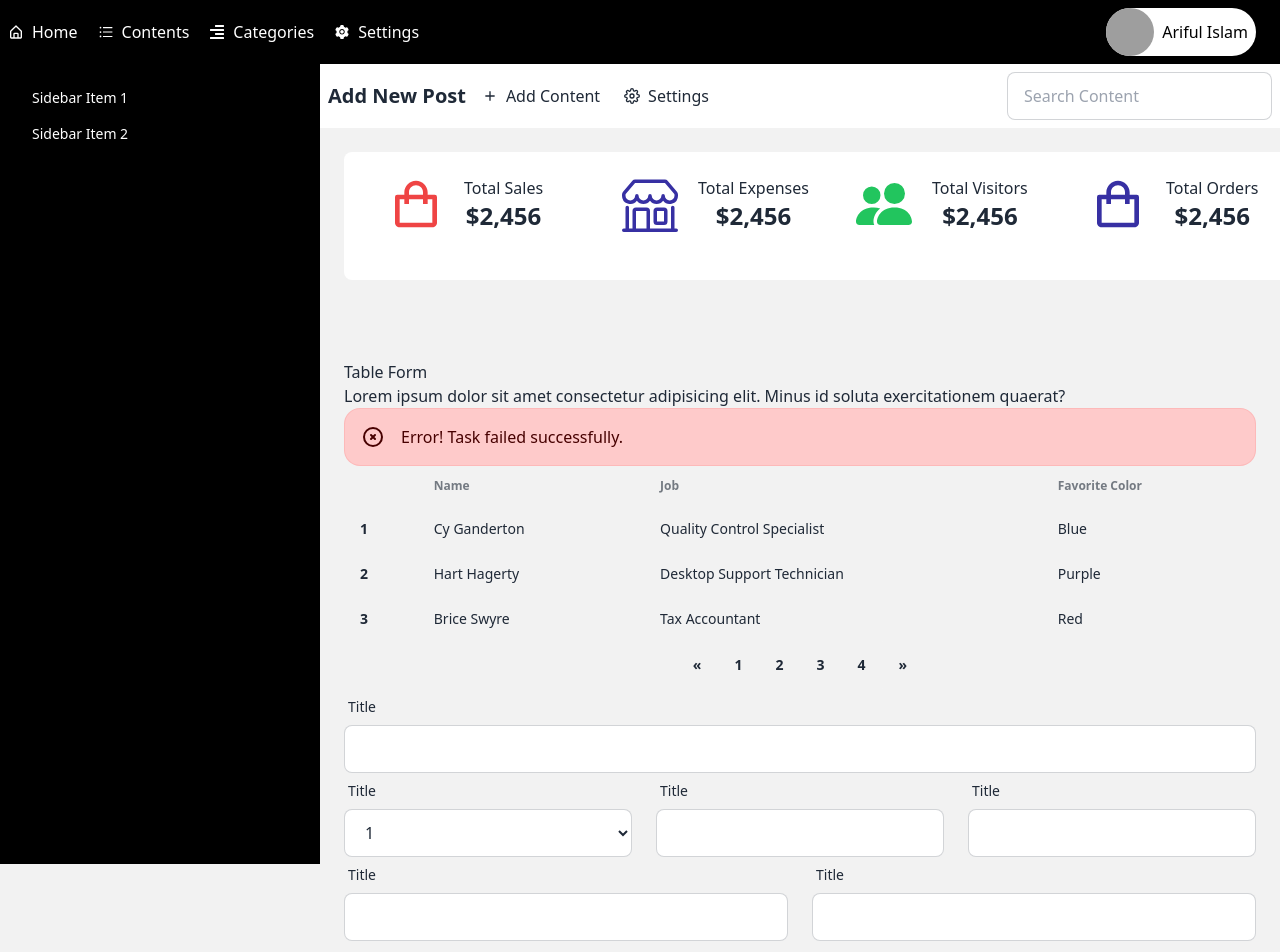
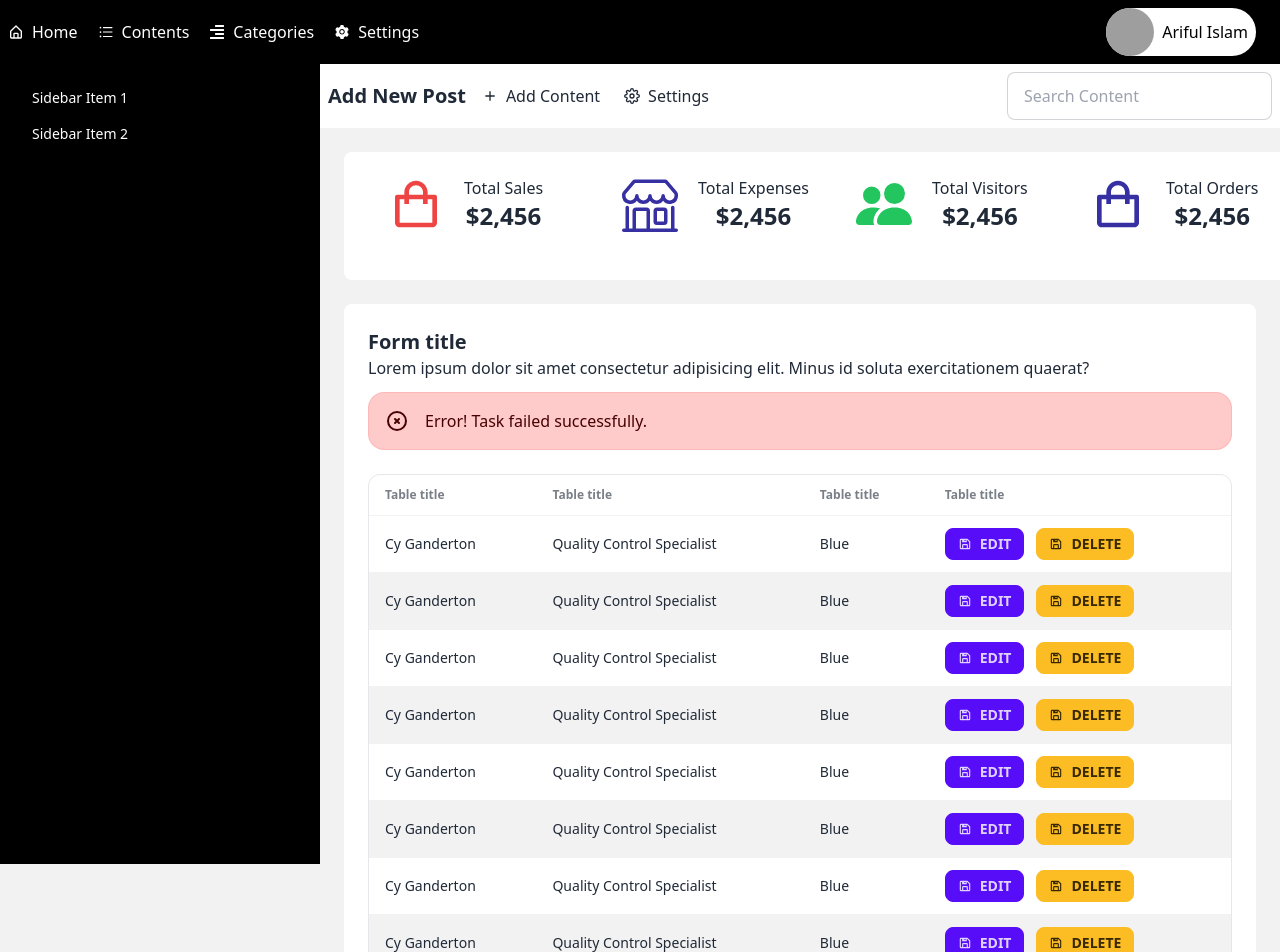
Before and after one commit to arifulislam39/task-dashboard, a Next.js app: page / in a window 1280 px wide. Shown: the top 952 px of the page. Built offline with nearby package versions, Linux system fonts and the light colour scheme; grey boxes are pictures that could not be loaded.

Commit message:
table added

```diff
--- a/components/FormOne.jsx
+++ b/components/FormOne.jsx
@@ -2,8 +2,15 @@ import React from "react";
 
 const FormOne = () => {
   return (
-    <div>
-      <div>
+    <div className="bg-white rounded-lg">
+      <div className="p-6">
+      <h2 className="font-bold text-xl">Form title</h2>
+        <p className="pb-3">
+          Lorem ipsum dolor sit amet consectetur adipisicing elit. Minus id
+          soluta exercitationem quaerat?
+        </p>
+       <div> <button className="btn btn-warning mr-3">Turkish</button>
+        <button className="btn ">English</button></div>
         <form>
           <div className="">
             {/* 1 */}
--- a/components/TableForm.jsx
+++ b/components/TableForm.jsx
@@ -1,17 +1,18 @@
 import React from "react";
+import {BiSave} from "react-icons/bi"
 
 const TableForm = () => {
   return (
-    <div className="mt-20">
-      <div>
-        <h2>Table Form</h2>
-        <p>
+    <div className=" bg-white rounded-lg my-6">
+      <div className="p-6">
+        <h2 className="font-bold text-xl">Form title</h2>
+        <p className="pb-3">
           Lorem ipsum dolor sit amet consectetur adipisicing elit. Minus id
           soluta exercitationem quaerat?
         </p>
 
         {/* alert */}
-        <div className="alert alert-error bg-red-200">
+        <div className="alert alert-error bg-red-200 mb-6">
           <svg
             xmlns="http://www.w3.org/2000/svg"
             className="stroke-current shrink-0 h-6 w-6"
@@ -30,54 +31,124 @@ const TableForm = () => {
 
         {/* table */}
 
-        <div className="overflow-x-auto">
+        <div className="overflow-x-auto border rounded-xl ">
           <table className="table table-zebra">
             {/* head */}
             <thead>
               <tr>
-                <th></th>
-                <th>Name</th>
-                <th>Job</th>
-                <th>Favorite Color</th>
+                <th className="font-bold">Table title</th>
+                <th className="font-bold">Table title</th>
+                <th className="font-bold">Table title</th>
+                <th className="font-bold">Table title</th>
               </tr>
             </thead>
             <tbody>
               {/* row 1 */}
               <tr>
-                <th>1</th>
-                <td>Cy Ganderton</td>
+                <td className="">Cy Ganderton</td>
                 <td>Quality Control Specialist</td>
                 <td>Blue</td>
+                <td>
+                  <div>
+                    <button className="btn btn-sm btn-primary mr-3"><BiSave /> Edit</button>
+                    <button className="btn btn-sm btn-warning"><BiSave />Delete</button>
+                  </div>
+                </td>
               </tr>
-              {/* row 2 */}
               <tr>
-                <th>2</th>
-                <td>Hart Hagerty</td>
-                <td>Desktop Support Technician</td>
-                <td>Purple</td>
+                <td className="">Cy Ganderton</td>
+                <td>Quality Control Specialist</td>
+                <td>Blue</td>
+                <td>
+                  <div>
+                    <button className="btn btn-sm btn-primary mr-3"><BiSave /> Edit</button>
+                    <button className="btn btn-sm btn-warning"><BiSave />Delete</button>
+                  </div>
+                </td>
               </tr>
-              {/* row 3 */}
               <tr>
-                <th>3</th>
-                <td>Brice Swyre</td>
-                <td>Tax Accountant</td>
-                <td>Red</td>
+                <td className="">Cy Ganderton</td>
+                <td>Quality Control Specialist</td>
+                <td>Blue</td>
+                <td>
+                  <div>
+                    <button className="btn btn-sm btn-primary mr-3"><BiSave /> Edit</button>
+                    <button className="btn btn-sm btn-warning"><BiSave />Delete</button>
+                  </div>
+                </td>
               </tr>
+              <tr>
+                <td className="">Cy Ganderton</td>
+                <td>Quality Control Specialist</td>
+                <td>Blue</td>
+                <td>
+                  <div>
+                    <button className="btn btn-sm btn-primary mr-3"><BiSave /> Edit</button>
+                    <button className="btn btn-sm btn-warning"><BiSave />Delete</button>
+                  </div>
+                </td>
+              </tr>
+              <tr>
+                <td className="">Cy Ganderton</td>
+                <td>Quality Control Specialist</td>
+                <td>Blue</td>
+                <td>
+                  <div>
+                    <button className="btn btn-sm btn-primary mr-3"><BiSave /> Edit</button>
+                    <button className="btn btn-sm btn-warning"><BiSave />Delete</button>
+                  </div>
+                </td>
+              </tr>
+              <tr>
+                <td className="">Cy Ganderton</td>
+                <td>Quality Control Specialist</td>
+                <td>Blue</td>
+                <td>
+                  <div>
+                    <button className="btn btn-sm btn-primary mr-3"><BiSave /> Edit</button>
+                    <button className="btn btn-sm btn-warning"><BiSave />Delete</button>
+                  </div>
+                </td>
+              </tr>
+              <tr>
+                <td className="">Cy Ganderton</td>
+                <td>Quality Control Specialist</td>
+                <td>Blue</td>
+                <td>
+                  <div>
+                    <button className="btn btn-sm btn-primary mr-3"><BiSave /> Edit</button>
+                    <button className="btn btn-sm btn-warning"><BiSave />Delete</button>
+                  </div>
+                </td>
+              </tr>
+              <tr>
+                <td className="">Cy Ganderton</td>
+                <td>Quality Control Specialist</td>
+                <td>Blue</td>
+                <td>
+                  <div>
+                    <button className="btn btn-sm btn-primary mr-3"><BiSave /> Edit</button>
+                    <button className="btn btn-sm btn-warning"><BiSave />Delete</button>
+                  </div>
+                </td>
+              </tr>
+
+
             </tbody>
           </table>
         </div>
 
         {/* pagination */}
-       <div className="text-center">
-       <div className="join">
-        <button className="join-item btn">«</button>
-          <button className="join-item btn">1</button>
-          <button className="join-item btn">2</button>
-          <button className="join-item btn">3</button>
-          <button className="join-item btn">4</button>
-          <button className="join-item btn">»</button>
+        <div className="text-center mt-6">
+          <div className="join">
+            <button className="join-item btn ">«</button>
+            <button className="join-item btn mx-3">1</button>
+            <button className="join-item btn text-white bg-blue-500">2</button>
+            <button className="join-item btn mx-3">3</button>
+            <button className="join-item btn">4</button>
+            <button className="join-item btn mx-3">»</button>
+          </div>
         </div>
-       </div>
       </div>
     </div>
   );
```
